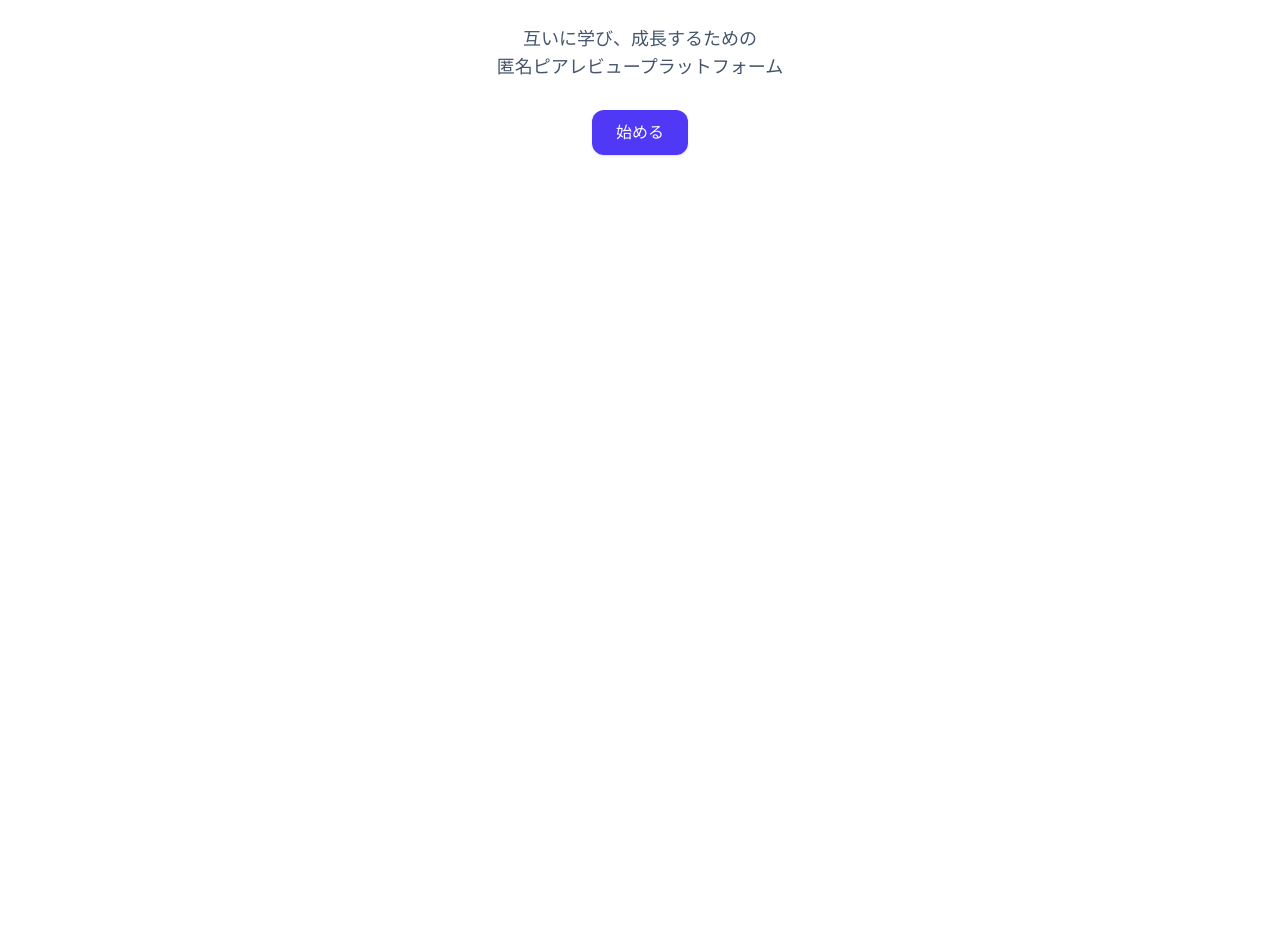
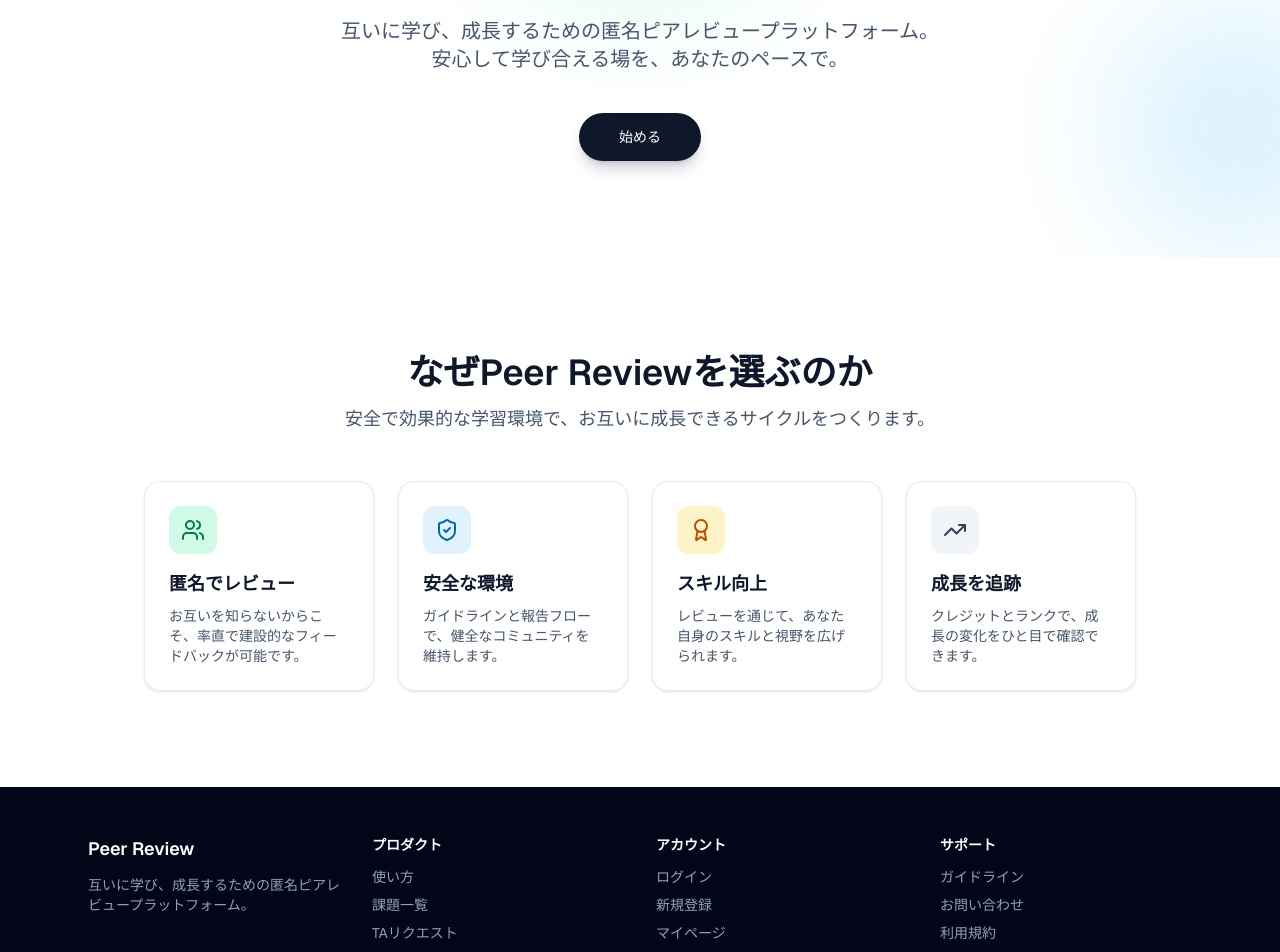
Before and after one commit to TUT-StudyClub/peer_review, a Next.js app in the folder frontend/: page / in a window 1280 px wide. Shown: the part 280-1232 px from the top of the page. Before the commit the page ends 800 px from the top, so only its background shows below. Built offline with nearby package versions, Linux system fonts and the light colour scheme; no server answers.

Commit message:
fix: figma make 通りに修正

```diff
--- a/frontend/src/app/globals.css
+++ b/frontend/src/app/globals.css
@@ -73,6 +73,27 @@
   }
 }
 
+@keyframes fade-up {
+  from {
+    opacity: 0;
+    transform: translateY(14px);
+  }
+  to {
+    opacity: 1;
+    transform: translateY(0);
+  }
+}
+
+@keyframes float-slow {
+  0%,
+  100% {
+    transform: translateY(0);
+  }
+  50% {
+    transform: translateY(-12px);
+  }
+}
+
 @media (prefers-reduced-motion: reduce) {
   .page-transition {
     animation: none;
--- a/frontend/src/app/page.tsx
+++ b/frontend/src/app/page.tsx
@@ -1,24 +1,169 @@
 import Link from "next/link";
+import { Award, ShieldCheck, TrendingUp, Users } from "lucide-react";
+
+import { Button } from "@/components/ui/button";
+
+const features = [
+  {
+    icon: Users,
+    title: "匿名でレビュー",
+    description: "お互いを知らないからこそ、率直で建設的なフィードバックが可能です。",
+    iconClassName: "bg-emerald-100 text-emerald-700",
+  },
+  {
+    icon: ShieldCheck,
+    title: "安全な環境",
+    description: "ガイドラインと報告フローで、健全なコミュニティを維持します。",
+    iconClassName: "bg-sky-100 text-sky-700",
+  },
+  {
+    icon: Award,
+    title: "スキル向上",
+    description: "レビューを通じて、あなた自身のスキルと視野を広げられます。",
+    iconClassName: "bg-amber-100 text-amber-700",
+  },
+  {
+    icon: TrendingUp,
+    title: "成長を追跡",
+    description: "クレジットとランクで、成長の変化をひと目で確認できます。",
+    iconClassName: "bg-slate-100 text-slate-700",
+  },
+];
 
 export default function Home() {
   return (
-    <div className="flex min-h-[60vh] flex-col items-center justify-center space-y-6 text-center">
-      <h1 className="text-4xl font-bold tracking-tight text-slate-900">
+    <div className="flex flex-col gap-24">
+      <section className="relative left-1/2 right-1/2 -ml-[50vw] -mr-[50vw] w-[100vw] overflow-hidden bg-[radial-gradient(circle_at_top,_var(--tw-gradient-stops))] from-sky-50 via-white to-emerald-50">
+        <div className="pointer-events-none absolute inset-0">
+          <div className="absolute -top-24 left-1/2 h-72 w-72 -translate-x-1/2 rounded-full bg-emerald-200/50 blur-3xl motion-safe:animate-[float-slow_12s_ease-in-out_infinite]" />
+          <div className="absolute bottom-0 right-0 h-64 w-64 translate-x-1/3 rounded-full bg-sky-200/50 blur-3xl motion-safe:animate-[float-slow_10s_ease-in-out_infinite] motion-safe:[animation-delay:-3s]" />
+        </div>
+        <div className="relative mx-auto max-w-6xl px-6 py-20 sm:py-24">
+          <div className="mx-auto max-w-3xl text-center">
+            <h1 className="mt-6 text-5xl font-semibold tracking-tight text-slate-900 sm:text-6xl motion-safe:animate-[fade-up_0.6s_ease-out_both] motion-safe:[animation-delay:120ms]">
               Peer Review
             </h1>
-      <p className="max-w-md text-lg text-slate-600">
-        互いに学び、成長するための
-        <br />
-        匿名ピアレビュープラットフォーム
+            <p className="mt-6 text-lg text-slate-600 sm:text-xl motion-safe:animate-[fade-up_0.6s_ease-out_both] motion-safe:[animation-delay:200ms]">
+              互いに学び、成長するための匿名ピアレビュープラットフォーム。
+              <br className="hidden sm:block" />
+              安心して学び合える場を、あなたのペースで。
             </p>
-      <div className="mt-4">
-        <Link
-          href="/auth/login"
-          className="rounded-lg bg-indigo-600 px-6 py-3 text-base font-medium text-white shadow-sm hover:bg-indigo-700 transition-colors"
+            <div className="mt-10 flex justify-center motion-safe:animate-[fade-up_0.6s_ease-out_both] motion-safe:[animation-delay:280ms]">
+              <Button
+                asChild
+                size="lg"
+                className="h-12 rounded-full bg-slate-900 px-10 text-white shadow-lg shadow-slate-900/20 hover:bg-slate-800"
               >
-          始める
+                <Link href="/auth/login">始める</Link>
+              </Button>
+            </div>
+          </div>
+        </div>
+      </section>
+
+      <section className="space-y-12">
+        <div className="space-y-3 text-center">
+          <h2 className="text-3xl font-semibold text-slate-900 sm:text-4xl">
+            なぜPeer Reviewを選ぶのか
+          </h2>
+          <p className="mx-auto max-w-2xl text-base text-slate-600 sm:text-lg">
+            安全で効果的な学習環境で、お互いに成長できるサイクルをつくります。
+          </p>
+        </div>
+        <div className="grid gap-6 md:grid-cols-2 lg:grid-cols-4">
+          {features.map((feature, index) => (
+            <div
+              key={feature.title}
+              className="group rounded-2xl border border-slate-200/80 bg-white/80 p-6 shadow-sm transition duration-300 hover:-translate-y-1 hover:shadow-lg motion-safe:animate-[fade-up_0.6s_ease-out_both]"
+              style={{ animationDelay: `${index * 120}ms` }}
+            >
+              <div
+                className={`mb-4 flex h-12 w-12 items-center justify-center rounded-xl ${feature.iconClassName}`}
+              >
+                <feature.icon className="h-6 w-6" />
+              </div>
+              <h3 className="text-lg font-semibold text-slate-900">{feature.title}</h3>
+              <p className="mt-2 text-sm text-slate-600">{feature.description}</p>
+            </div>
+          ))}
+        </div>
+      </section>
+
+      <footer className="relative left-1/2 right-1/2 -ml-[50vw] -mr-[50vw] w-[100vw] bg-slate-950 text-slate-400">
+        <div className="mx-auto max-w-6xl px-6 py-12">
+          <div className="grid gap-8 md:grid-cols-4">
+            <div className="space-y-3">
+              <h3 className="text-lg font-semibold text-white">Peer Review</h3>
+              <p className="text-sm">
+                互いに学び、成長するための匿名ピアレビュープラットフォーム。
+              </p>
+            </div>
+            <div>
+              <h4 className="mb-3 text-sm font-semibold text-white">プロダクト</h4>
+              <ul className="space-y-2 text-sm">
+                <li>
+                  <Link href="/start" className="transition hover:text-white">
+                    使い方
                   </Link>
+                </li>
+                <li>
+                  <Link href="/assignments" className="transition hover:text-white">
+                    課題一覧
+                  </Link>
+                </li>
+                <li>
+                  <Link href="/ta/requests" className="transition hover:text-white">
+                    TAリクエスト
+                  </Link>
+                </li>
+              </ul>
             </div>
+            <div>
+              <h4 className="mb-3 text-sm font-semibold text-white">アカウント</h4>
+              <ul className="space-y-2 text-sm">
+                <li>
+                  <Link href="/auth/login" className="transition hover:text-white">
+                    ログイン
+                  </Link>
+                </li>
+                <li>
+                  <Link href="/auth/register" className="transition hover:text-white">
+                    新規登録
+                  </Link>
+                </li>
+                <li>
+                  <Link href="/mypage" className="transition hover:text-white">
+                    マイページ
+                  </Link>
+                </li>
+              </ul>
+            </div>
+            <div>
+              <h4 className="mb-3 text-sm font-semibold text-white">サポート</h4>
+              <ul className="space-y-2 text-sm">
+                <li>
+                  <a href="#" className="transition hover:text-white">
+                    ガイドライン
+                  </a>
+                </li>
+                <li>
+                  <a href="#" className="transition hover:text-white">
+                    お問い合わせ
+                  </a>
+                </li>
+                <li>
+                  <a href="#" className="transition hover:text-white">
+                    利用規約
+                  </a>
+                </li>
+              </ul>
+            </div>
+          </div>
+          <div className="mt-10 border-t border-white/10 pt-6 text-center text-xs text-slate-500">
+            &copy; 2026 Peer Review. All rights reserved.
+          </div>
+        </div>
+      </footer>
     </div>
   );
 }
```
Lines whose indentation alone changed are shown as unchanged.
